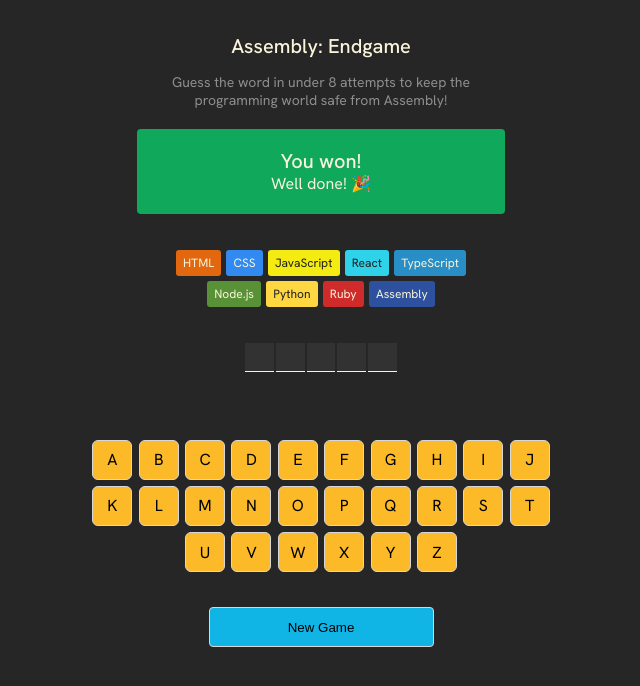
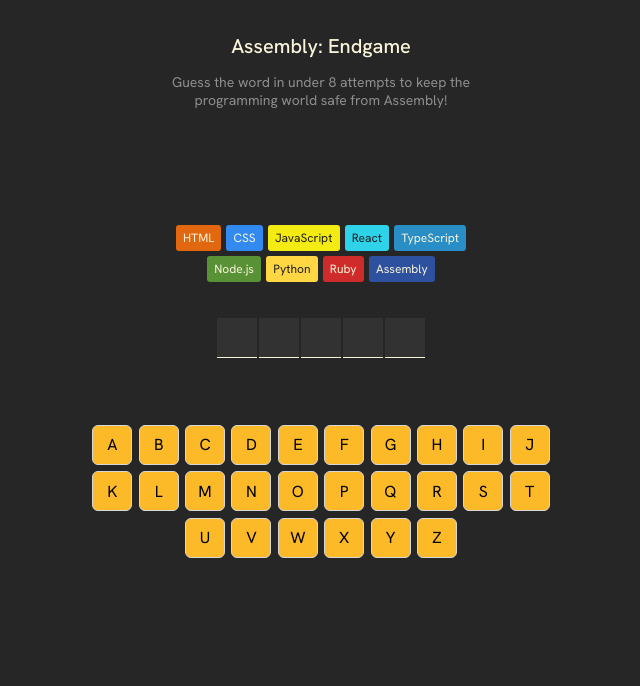
Before and after one commit to paulaFenner/assembly-endgame, a React (Vite) app: page / in a window 1280 px wide. Shown: the top 686 px of the page, without its empty margins (319-959 px from the left). Built offline with nearby package versions, Linux system fonts and the light colour scheme.

Commit message:
Implemented functionality to recognise if the game was lost or won and display notification.

```diff
--- a/src/components/App.jsx
+++ b/src/components/App.jsx
@@ -1,4 +1,5 @@
 import { useState, useEffect } from 'react';
+import { languages } from '../languages';
 import Header from './Header';
 import Status from './Status';
 import Languages from './Languages';
@@ -9,7 +10,9 @@
   const [guessedLetters, setGuessedLetters] = useState([]);
 
   const wrongGuessCount = guessedLetters.filter((letter) => !currentWord.includes(letter)).length;
-  console.log(wrongGuessCount);
+  const isGameWon = currentWord.split('').every((letter) => guessedLetters.includes(letter));
+  const isGameLost = wrongGuessCount >= languages.length - 1;
+  const isGameOver = isGameWon || isGameLost;
 
   const letters = currentWord
     .split('')
@@ -22,11 +25,11 @@
   return (
     <main>
       <Header />
-      <Status />
+      <Status won={isGameWon} lost={isGameLost} over={isGameOver} />
       <Languages wrongGuessCount={wrongGuessCount} />
       <section className="word">{letters}</section>
       <Keyboard addLetter={addLetter} currentWord={currentWord} guessedLetters={guessedLetters} />
-      <button className="new-game">New Game</button>
+      {isGameOver && <button className="new-game">New Game</button>}
     </main>
   );
 }
--- a/src/components/Status.jsx
+++ b/src/components/Status.jsx
@@ -1,8 +1,26 @@
-export default function Status() {
+import { clsx } from 'clsx';
+
+export default function Status(props) {
+  const gameStatusClass = clsx('status-container', {
+    won: props.won,
+    lost: props.lost,
+  });
+
   return (
-    <section className="status-container">
-      <h2>You won! </h2>
-      <p>Well done! 🎉</p>
+    <section className={gameStatusClass}>
+      {props.over ? (
+        props.won ? (
+          <>
+            <h2>You win!</h2>
+            <p>Well done! 🎉</p>
+          </>
+        ) : (
+          <>
+            <h2>Game over!</h2>
+            <p>You lose! Better start learning Assembly 😭</p>
+          </>
+        )
+      ) : null}
     </section>
   );
 }
--- a/src/styles/status.css
+++ b/src/styles/status.css
@@ -1,11 +1,20 @@
 .status-container {
-  background-color: var(--color-accent-green);
-  /* max-width: 350px; */
+  display: flex;
+  flex-direction: column;
+  min-height: 60px;
   margin: 1.25em 3.5em;
   padding: 1.25em;
 
   border-radius: 4px;
   /* border: 1px dashed #323232; */
+}
+
+.status-container.won {
+  background-color: var(--color-accent-green);
+}
+
+.status-container.lost {
+  background-color: var(--color-accent-red);
 }
 
 h2 {
--- a/src/styles/word.css
+++ b/src/styles/word.css
@@ -6,7 +6,8 @@
 }
 
 section.word > span {
-  padding: 0.8em;
+  height: 40px;
+  width: 40px;
   background-color: #323232;
   display: flex;
   justify-content: center;
```
